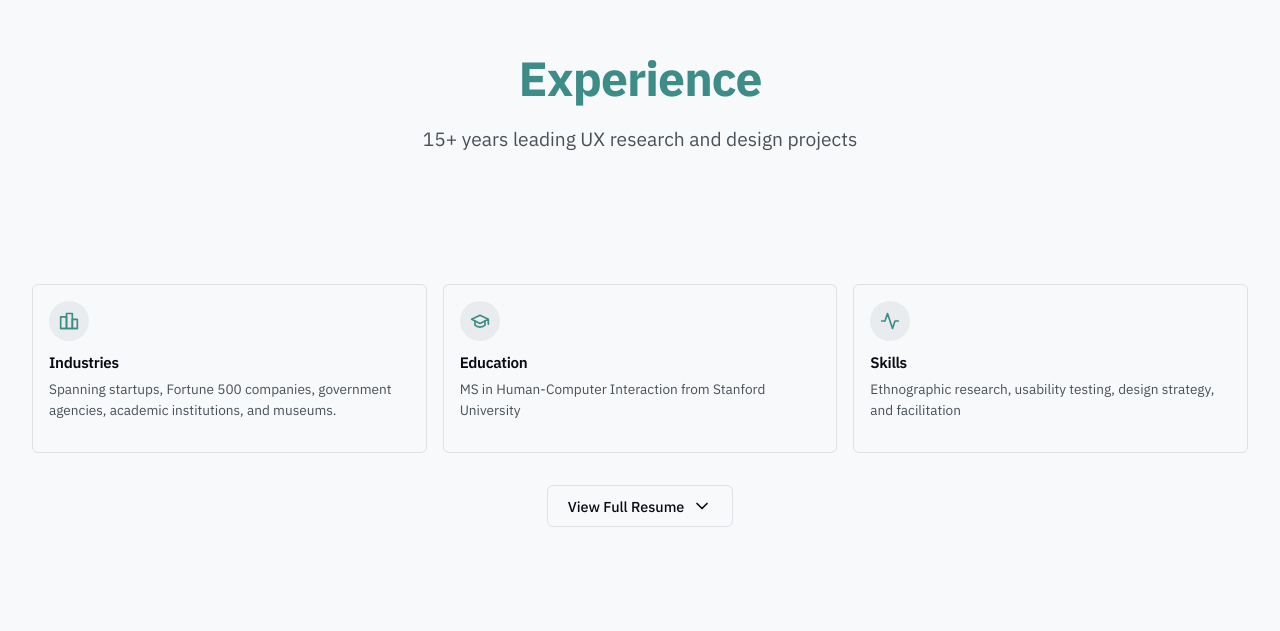
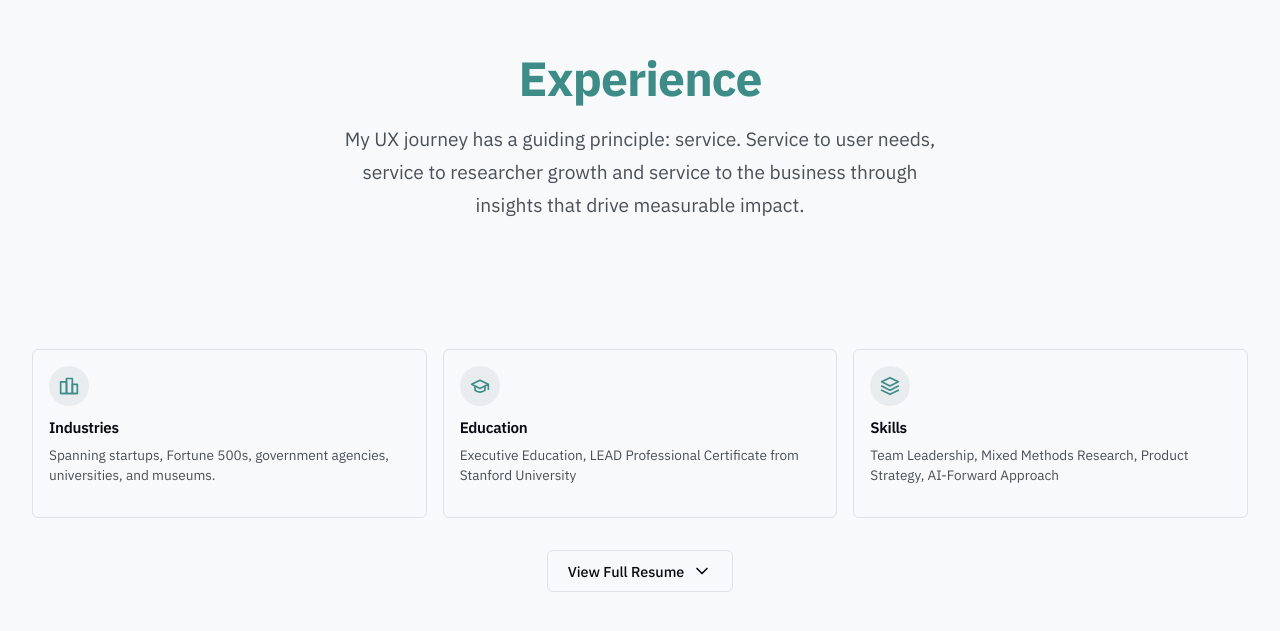
Before and after one commit to prodigic/shona-reed-portfolio, a website: page index.html in a window 1280 px wide. Shown: the part 749-1380 px from the top of the page. Drawn offline with Linux system fonts and the light colour scheme.

Commit message:
content: update Experience section copy, cards and Skills icon
- Replace subtitle with service-focused mission statement
- Update Industries: Fortune 500s, universities
- Update Education: Stanford LEAD Professional Certificate
- Update Skills: Team Leadership, Mixed Methods Research, Product Strategy, AI-Forward Approach
- Replace Skills icon with layers SVG

Co-Authored-By: Claude Sonnet 4.6 <noreply@anthropic.com>

```diff
--- a/index.html
+++ b/index.html
@@ -4,7 +4,7 @@
     <meta charset="UTF-8">
     <meta name="viewport" content="width=device-width, initial-scale=1.0">
     <title>Shona Reed — UX Researcher & Designer</title>
-    <meta name="description" content="Lead UX Researcher & Designer with over ten years of experience crafting exceptional digital experiences for startups to Fortune 500 companies.">
+    <meta name="description" content="Lead UX Researcher & Designer with over ten years of experience crafting exceptional digital experiences for startups to Fortune 500s.">
     <link rel="stylesheet" href="dist/styles-modern.css">
     <link rel="icon" type="image/svg+xml" href="assets/images/shona_logo2.svg">
 </head>
@@ -85,7 +85,7 @@
         <div class="container">
             <div class="section-header">
                 <h2 class="section-title">Experience</h2>
-                <p class="section-subtitle">15+ years leading UX research and design projects</p>
+                <p class="section-subtitle">My UX journey has a guiding principle: service. Service to user needs, service to researcher growth and service to the business through insights that drive measurable impact.</p>
             </div>
 
             <!-- Summary Block (visible when collapsed) -->
@@ -101,7 +101,7 @@
                             </svg>
                         </div>
                         <h3>Industries</h3>
-                        <p>Spanning startups, Fortune 500 companies, government agencies, academic institutions, and museums.</p>
+                        <p>Spanning startups, Fortune 500s, government agencies, universities, and museums.</p>
                     </div>
                     <div class="summary-card">
                         <div class="summary-icon">
@@ -111,16 +111,18 @@
                             </svg>
                         </div>
                         <h3>Education</h3>
-                        <p>MS in Human-Computer Interaction from Stanford University</p>
+                        <p>Executive Education, LEAD Professional Certificate from Stanford University</p>
                     </div>
                     <div class="summary-card">
                         <div class="summary-icon">
                             <svg width="24" height="24" viewBox="0 0 24 24" fill="none" stroke="currentColor" stroke-width="2" stroke-linecap="round" stroke-linejoin="round">
-                                <polyline points="22 12 18 12 15 21 9 3 6 12 2 12"></polyline>
+                                <polygon points="12 2 2 7 12 12 22 7 12 2"></polygon>
+                                <polyline points="2 12 12 17 22 12"></polyline>
+                                <polyline points="2 17 12 22 22 17"></polyline>
                             </svg>
                         </div>
                         <h3>Skills</h3>
-                        <p>Ethnographic research, usability testing, design strategy, and facilitation</p>
+                        <p>Team Leadership, Mixed Methods Research, Product Strategy, AI-Forward Approach</p>
                     </div>
                 </div>
 
```
